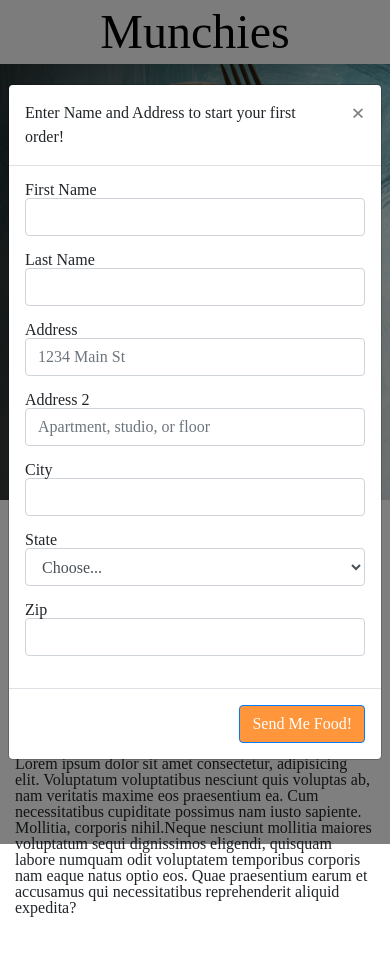
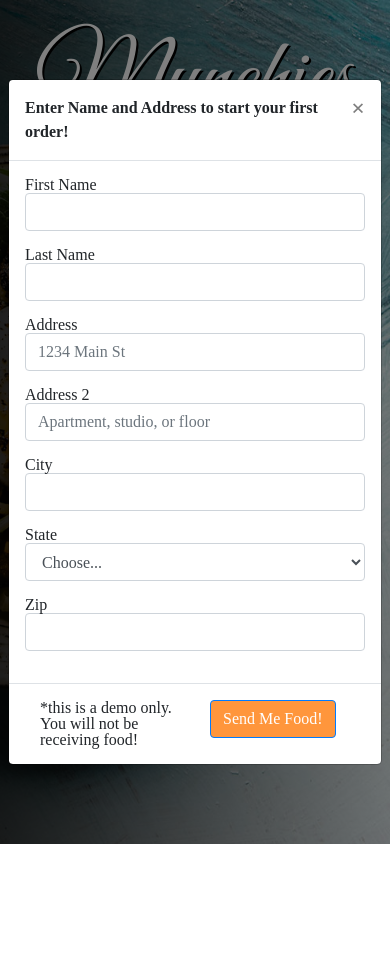
Before and after one commit to adamnorton2024/landing_topmunch, a plain HTML site: page index.html in a window 390 px wide. Both pictures are taken after a click on the button "Next". After the commit the page ends 908 px from the top, so only its background shows below. Drawn offline with nearby package versions, Linux system fonts and the light colour scheme.

Commit message:
release candidate 01

```diff
--- a/assets/css/style.css
+++ b/assets/css/style.css
@@ -12,17 +12,15 @@ h1 {
     color: lightgrey;
 }
 
-.fa-utensils {
-    color: black;
-    font-size: 3em;
-  }
-
 .logo {
-    color: black;
+    font-size: 10rem;
+    text-align: center;
+    font-family: 'Great Vibes', cursive;
+    text-shadow: 2px 2px black;
 }
 
 .jumbotron {
-    height: 80vh;
+    height: 100vh;
     min-height: 500px;
     background-image:
     linear-gradient(to right, rgba(0,0,0,.75), rgba(0,0,0,0)),
@@ -33,12 +31,12 @@ h1 {
     background-position-y: top;
 }
 
-.btn, .sale,  .sale-mobile{
+.btn, .sale{
     color: white;
     background-color: rgb(255, 150, 60);
 }
 
-.sale, .sale-mobile {
+.sale {
     padding: 2.5em;
     font-weight: bold;
     font-size: 1.02;
@@ -53,11 +51,15 @@ h1 {
     text-shadow: 1px 1px black;
 }
 
+#ModalCenterTitle {
+    font-weight: bold;
+}
+
 @media (max-width: 1024px) {
 
-    .jumbotron{
+    /* .jumbotron{
         height: 70vh;
-    }
+    } */
 
  }
 
@@ -66,9 +68,9 @@ h1 {
         font-size: 3rem;
     }
 
-    .jumbotron{
+    /* .jumbotron{
         height: 70vh;
-    }
+    } */
 
     .sale {
         margin-top: 1em;
@@ -81,17 +83,14 @@ h1 {
 
 @media (max-width: 575.98px) {
 
-    .jumbotron{
-        height: 50vh;
+    .logo {
+        font-size: 6em;
     }
 
     .sale {
         display: none;
     }
 
-    .sale-mobile {
-        display: block;
-    }
  }
 
  @media (max-width: 375px) {
@@ -100,16 +99,28 @@ h1 {
         font-size: 2.75em;
     }
 
-    .jumbotron{
-        height: 100vh;
+    .logo {
+        font-size: 5em;
     }
 
     .sale {
         display: none;
     }
 
-    .sale-mobile {
-        display: block;
+ }
+
+ @media (max-width: 320px) {
+
+    h1 {
+        font-size: 2em;
+    }
+
+    .logo {
+        font-size: 4em;
+    }
+
+    .sale {
+        display: none;
     }
 
  }
--- a/index.html
+++ b/index.html
@@ -5,7 +5,7 @@
     <meta name="viewport" content="width=device-width, initial-scale=1.0">
     <meta http-equiv="X-UA-Compatible" content="ie=edge">
     <title>Munchies</title>
-    <script src="https://kit.fontawesome.com/93d294c8eb.js" crossorigin="anonymous"></script>
+    <link href="https://fonts.googleapis.com/css?family=Great+Vibes&display=swap" rel="stylesheet">
     <link rel="stylesheet" href="https://stackpath.bootstrapcdn.com/bootstrap/4.4.1/css/bootstrap.min.css"
         integrity="sha384-Vkoo8x4CGsO3+Hhxv8T/Q5PaXtkKtu6ug5TOeNV6gBiFeWPGFN9MuhOf23Q9Ifjh" crossorigin="anonymous">
     <link rel="stylesheet" href="./assets/css/reset.css">
@@ -13,18 +13,9 @@
 </head>
 <body>
 
-    <!-- Brand Bar -->
-    <nav class="navbar navbar-expand-lg navbar-light bg-light shadow fixed-top">
-        <div class="container">
-                <ul class="navbar-nav mx-auto">
-                    <h1 class="logo">Munchies</h1>
-                </ul>
-            </div>
-        </div>
-    </nav>
-
     <!-- Image Header with Vertically Centered Content -->
-    <header class="jumbotron rounded-0">
+    <header class="jumbotron rounded-0 mb-0">
+        <h1 class="logo">Munchies</h1>
         <div class="container h-100">
             <div class="row h-100 align-items-center mx-0">
                 <div class="row mx-0">
@@ -52,29 +43,9 @@
                     </div>
                 </div>
             </div>
+
         </div>
     </header>
-
-    <!-- Page Content -->
-    <div class="row">
-        <div class="col">
-            <div class="col d-flex justify-content-center">
-                <div class="sale-mobile text-center rounded-circle">
-                    <p>GET</p>
-                    <p>$20 OFF</p>
-                    <p>YOUR FIRST</p>
-                    <p>DELIVERY</p>
-                </div>
-            </div>
-        </div>
-    </div>
-    <section class="py-5">
-        <div class="container">
-
-            <h2 class="font-weight-light">Page Content</h2>
-            <p>Lorem ipsum dolor sit amet consectetur, adipisicing elit. Voluptatum voluptatibus nesciunt quis voluptas ab, nam veritatis maxime eos praesentium ea. Cum necessitatibus cupiditate possimus nam iusto sapiente. Mollitia, corporis nihil.Neque nesciunt mollitia maiores voluptatum sequi dignissimos eligendi, quisquam labore numquam odit voluptatem temporibus corporis nam eaque natus optio eos. Quae praesentium earum et accusamus qui necessitatibus reprehenderit aliquid expedita?</p>
-        </div>
-    </section>
 
     <!-- Modal -->
     <div class="modal fade" id="ModalForm" tabindex="-1" role="dialog" aria-labelledby="ModalCenterTitle"
@@ -177,7 +148,12 @@
                     </form>
                 </div>
                 <div class="modal-footer">
-                    <button type="button" class="btn btn-primary">Send Me Food!</button>
+                    <div class="row">
+                        <div class="col">
+                            <p>*this is a demo only. You will not be receiving food!</p>
+                        </div>
+                        <div class="col"><button type="button" class="btn btn-primary">Send Me Food!</button></div>
+                    </div>
                 </div>
             </div>
         </div>
```
